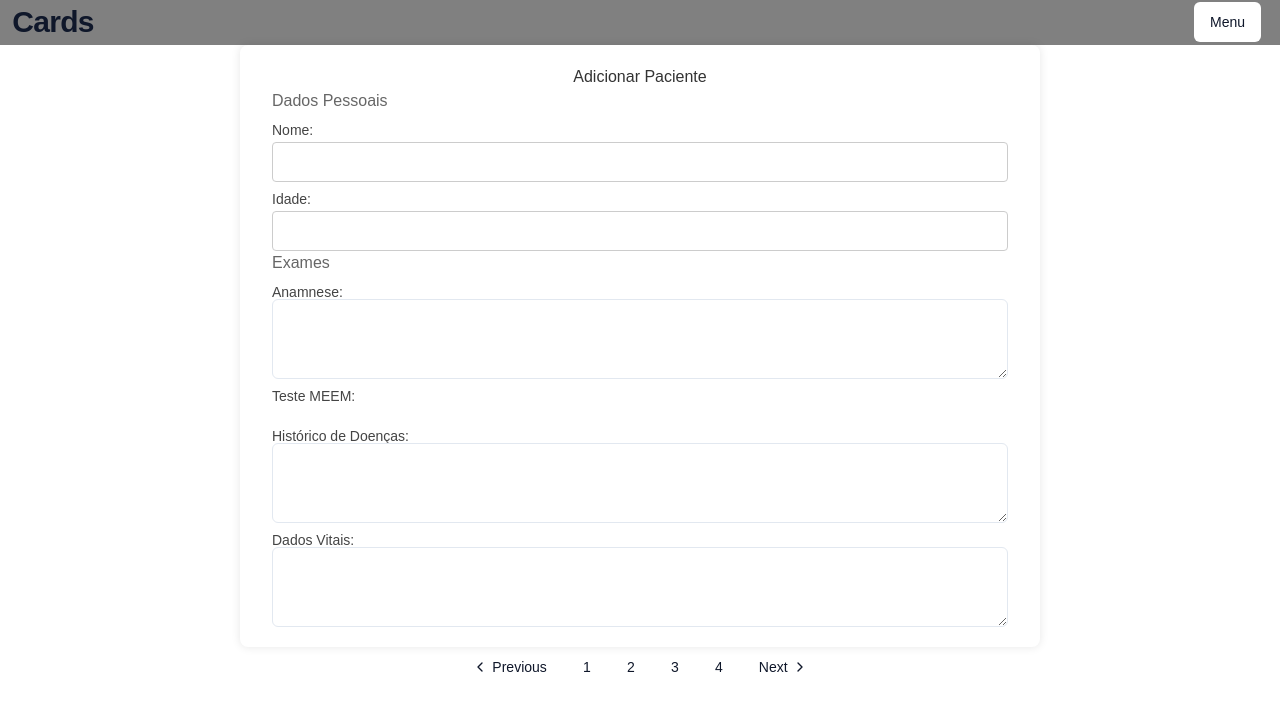
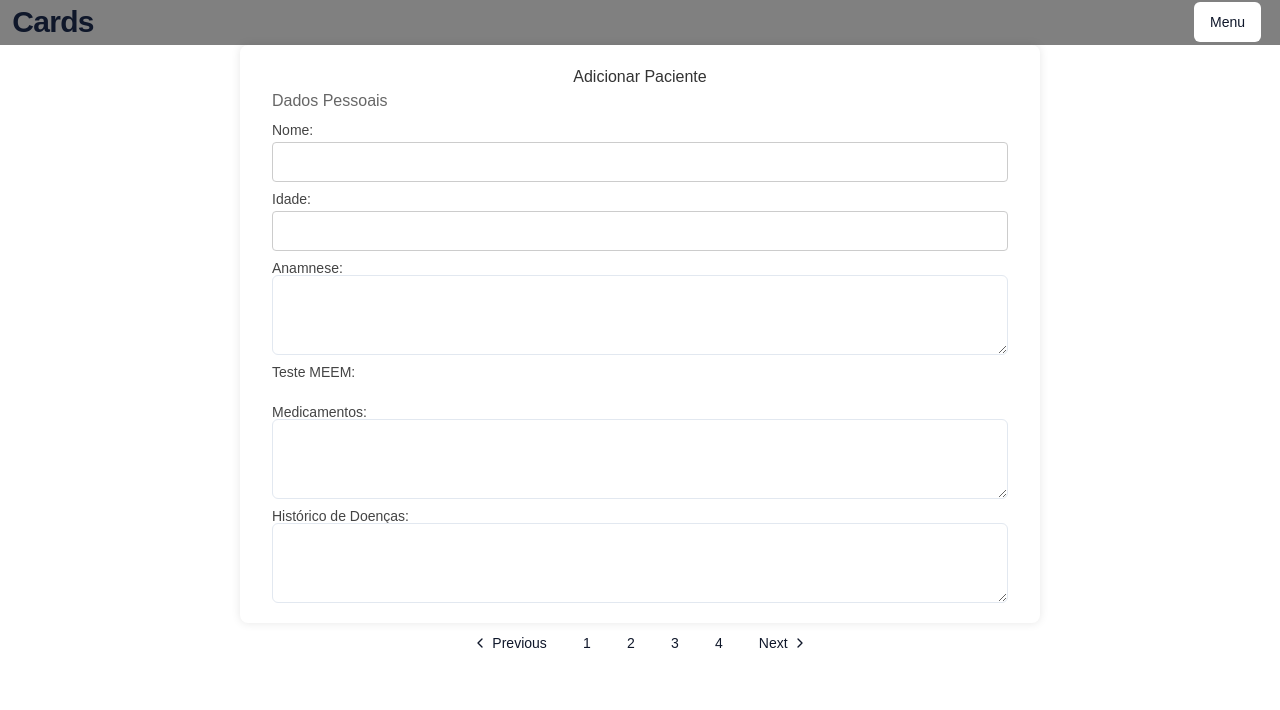
Before and after one commit to marafigagdansk/testeHibrid, a React (Vite) app in the folder shadcnProject/: page /cadastrar-paciente in a window 1280 px wide. Shown: the top 710 px of the page. Built offline with nearby package versions, Linux system fonts and the light colour scheme.

Commit message:
page1 fix

```diff
--- a/shadcnProject/src/CadastroPaciente.jsx
+++ b/shadcnProject/src/CadastroPaciente.jsx
@@ -54,7 +54,6 @@ const CadastroPaciente = () => {
   const paginationPag1 = () => {
     navigate('/cadastrar-paciente');
   };
-
 
   const paginationPag2 = () => {
     navigate('/pag2');
@@ -152,6 +151,7 @@ const CadastroPaciente = () => {
 
         <div className="container">
           <h1>Adicionar Paciente</h1>
+
           <form>
             <h2>Dados Pessoais</h2>
             <Label>Nome:</Label>
@@ -160,26 +160,23 @@ const CadastroPaciente = () => {
             <Label>Idade:</Label>
             <Input type="number" name="idade" />
 
-            <h2>Exames</h2>
             <Label>Anamnese:</Label>
             <Textarea name="anamnese" />
 
             <Label>Teste MEEM:</Label>
             <Checkbox />
 
+            <Label>Medicamentos:</Label>
+            <Textarea name="medicamentos" />
+
             <Label>Histórico de Doenças:</Label>
             <Textarea name="historicoDoencas" />
+          </form>
 
-            <Label>Dados Vitais:</Label>
-            <Textarea name="dadosVitais" />
-
-            {/* cabo */}
-
-          </form>
         </div>
         <div className='paginationArea'>
           <div className='pagination'>
-                    <Pagination>
+            <Pagination>
               <PaginationContent>
                 <PaginationItem>
                   <PaginationPrevious href="#" />
@@ -202,9 +199,8 @@ const CadastroPaciente = () => {
               </PaginationContent>
             </Pagination>
           </div>
+        </div>
       </div>
-        </div>
-
     </>
   );
 };
```
